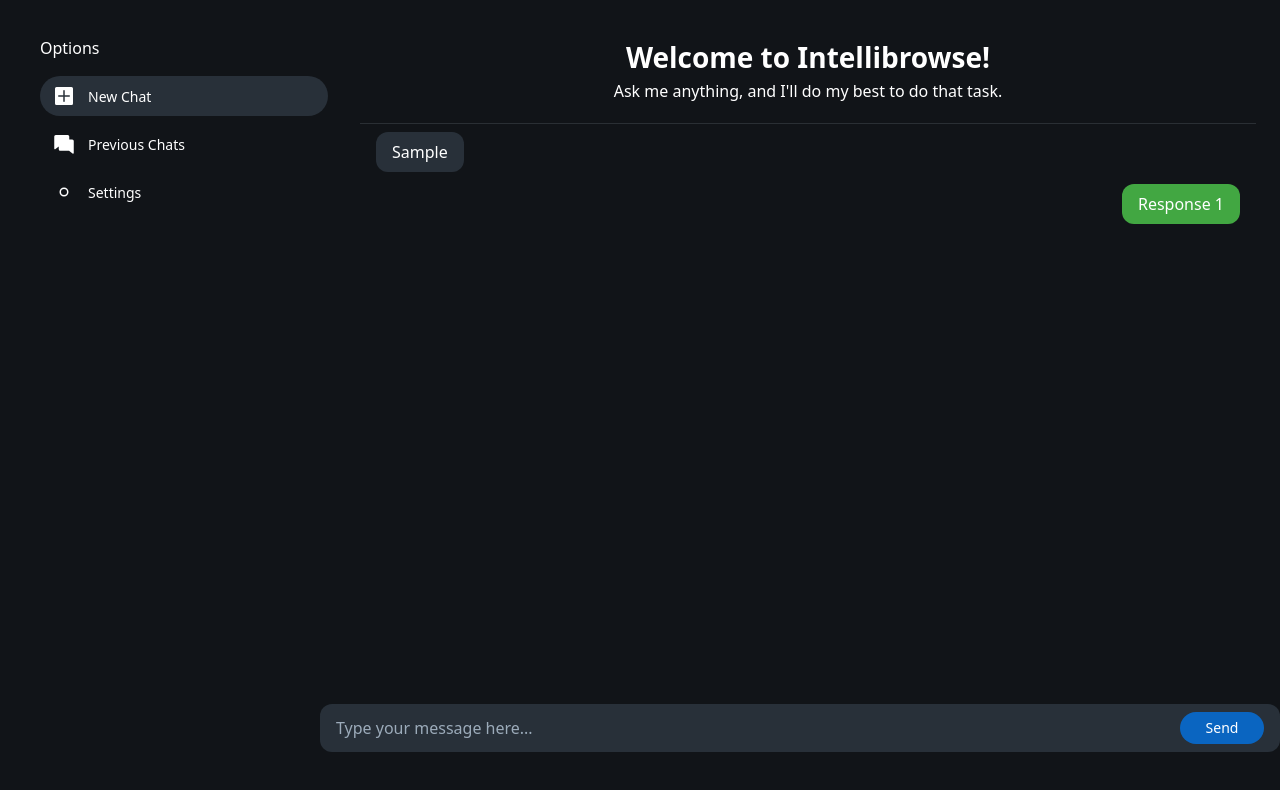
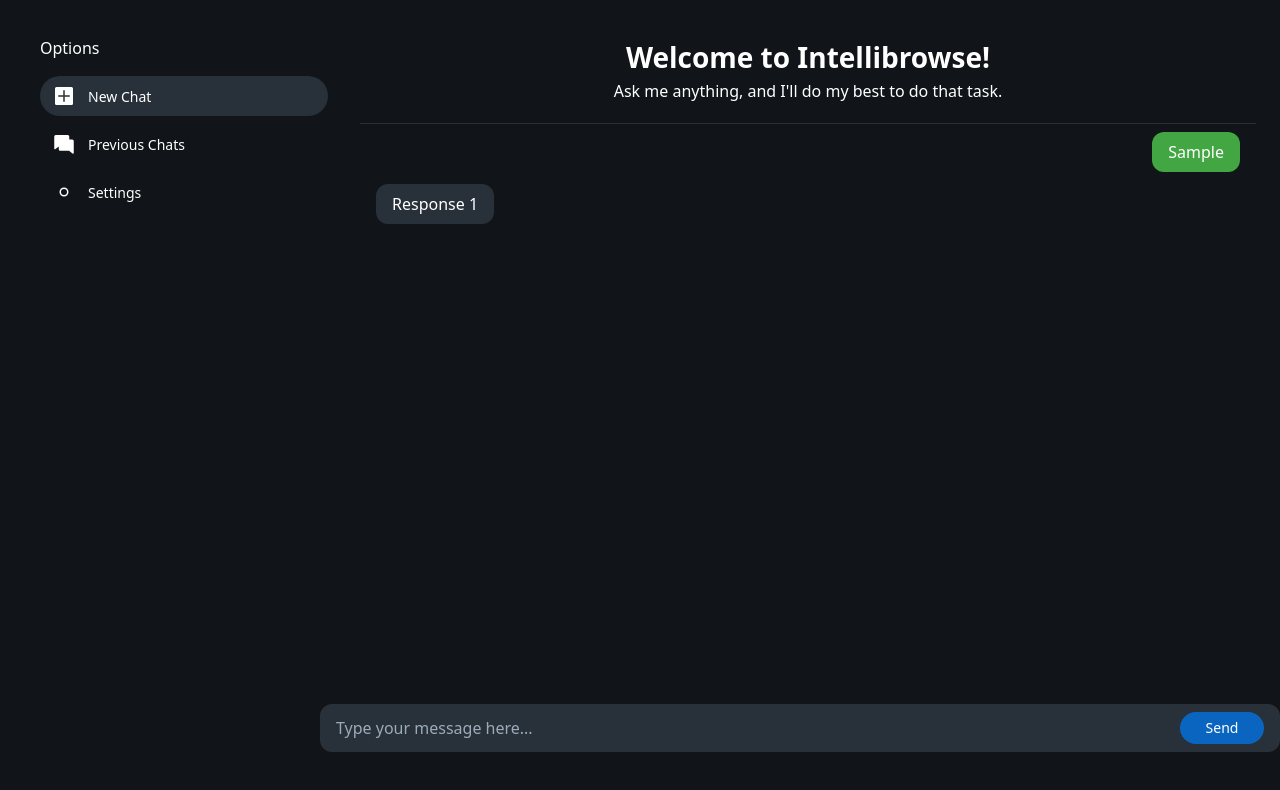
Before and after one commit to devlup-labs/Intelligent-Browser, a Next.js app in the folder frontend-login/: page /chat in a window 1280 px wide. Both pictures are taken after typing "Sample" into the empty fields and a click on the button "Send". Shown: the top 790 px of the page. Built offline with nearby package versions, Linux system fonts and the light colour scheme.

Commit message:
Added chat UI

```diff
--- a/frontend-login/pages/chat.tsx
+++ b/frontend-login/pages/chat.tsx
@@ -99,7 +99,7 @@
                 {messages.map((msg, i) => (
                   <div
                     key={i}
-                    className={`text-white px-4 py-2 rounded-xl w-fit max-w-[75%] break-words ${i % 2 === 1
+                    className={`text-white px-4 py-2 rounded-xl w-fit max-w-[75%] break-words ${i % 2 === 0
                       ? 'bg-[#42a742] self-end'   // User message → right side
                       : 'bg-[#283039] self-start' // Bot message → left side
                       }`}
```
